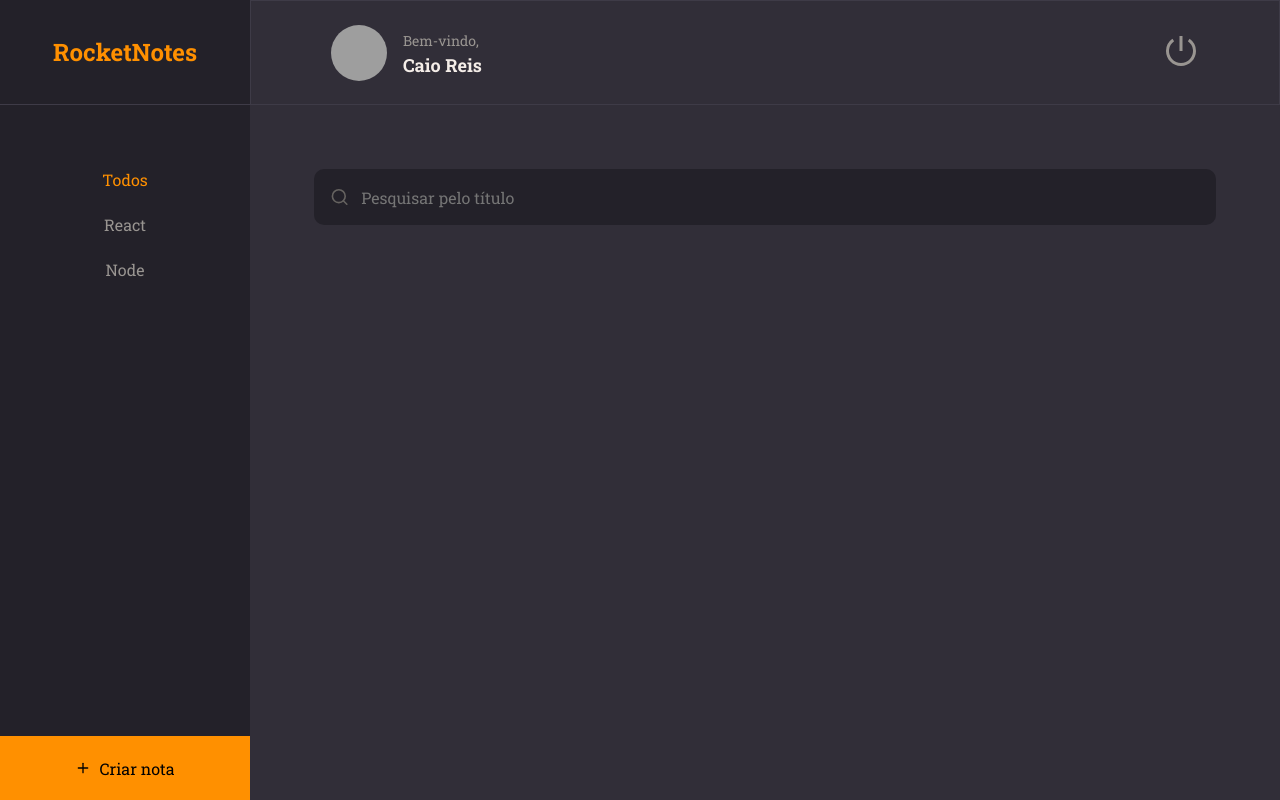
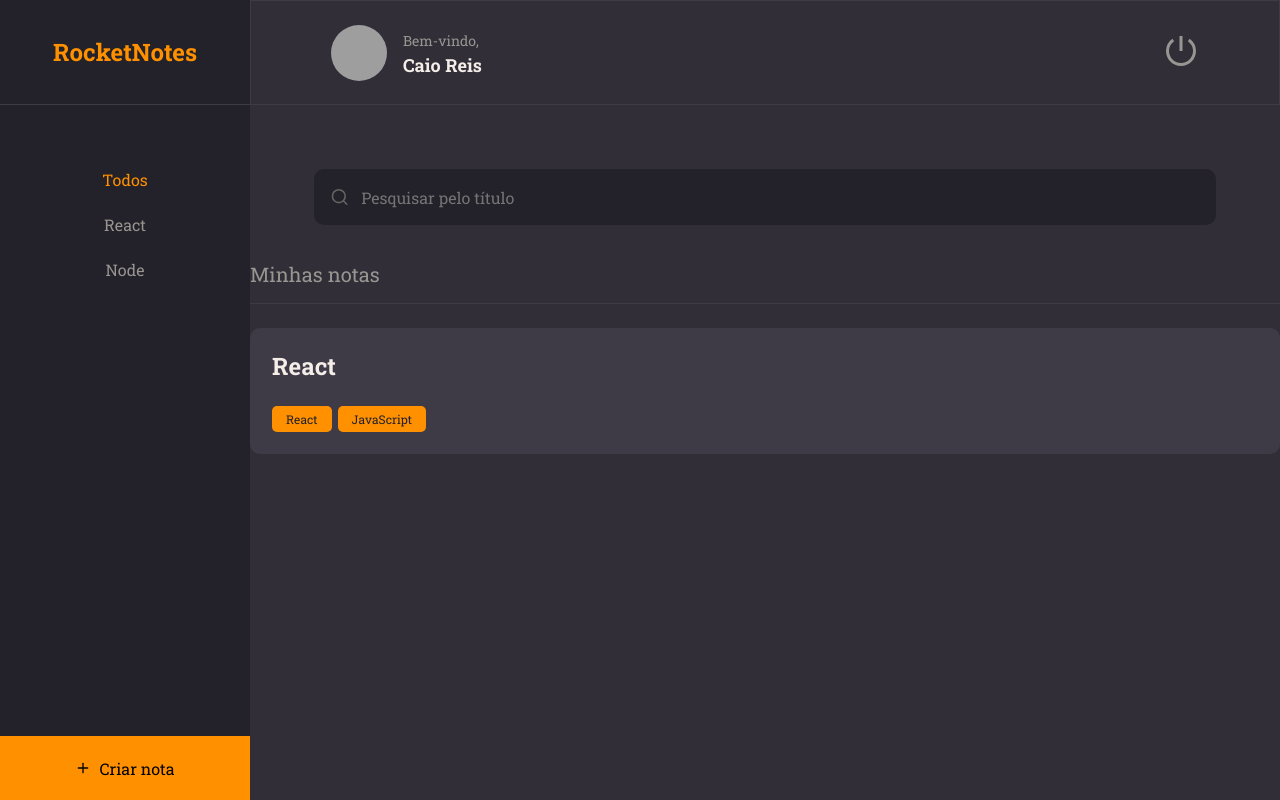
Before and after one commit to iCaioReis/Explorer-Stage09-Atividade-React, a React (Vite) app in the folder rocketnotes/: page / in a window 1280 px wide. Built offline with nearby package versions, Linux system fonts and the light colour scheme; grey boxes are pictures that could not be loaded.

Commit message:
Created component Note

```diff
--- /dev/null
+++ b/rocketnotes/src/components/Note/index.jsx
@@ -0,0 +1,20 @@
+import { Container } from "./styles";
+
+import { Tag } from "../Tag";
+
+export function Note({data, ...rest}){
+    return (
+        <Container {...rest}>
+            <h1>{data.title}</h1>
+
+        {
+            data.tags &&
+            <footer>
+                {
+                    data.tags.map( tag => <Tag key={tag.name} title={tag.name}/>)
+                }
+            </footer>
+        }
+        </Container>
+    );
+};
--- /dev/null
+++ b/rocketnotes/src/components/Note/styles.js
@@ -0,0 +1,26 @@
+import styled from "styled-components";
+
+export const Container = styled.button`
+    width: 100%;
+    background-color: ${({ theme }) => theme.COLORS.BACKGROUND_700};
+
+    border: none;
+    border-radius: 10px;
+
+    padding: 22px;
+    margin-bottom: 16px;
+
+    > h1 {
+        flex: 1;
+        text-align: left;
+        font-weight: 700;
+        font-size: 24px;
+        color: ${({ theme }) => theme.COLORS.WHITE};
+    }
+
+    > footer {
+        width: 100%;
+        display: flex;
+        margin-top: 24px;
+    }
+`;
--- a/rocketnotes/src/components/Tag/index.jsx
+++ b/rocketnotes/src/components/Tag/index.jsx
@@ -1,8 +1,8 @@
 import { Container } from "./styles";
 
-export function Tag({title}) {
+export function Tag({ title, ...rest }) {
     return (
-        <Container>
+        <Container {...rest}>
             {title}
         </Container>
     )
--- a/rocketnotes/src/pages/Home/index.jsx
+++ b/rocketnotes/src/pages/Home/index.jsx
@@ -7,6 +7,7 @@
 import { ButtonText } from '../../components/ButtonText/index.jsx';
 import { Tag } from '../../components/Tag/index.jsx';
 import { Input } from '../../components/Input/index.jsx';
+import { Note } from '../../components/Note/index.jsx';
 
 export function Home() {
 
@@ -16,26 +17,34 @@
         <h1>RocketNotes</h1>
       </Brand>
 
-        <Header/>
+      <Header />
 
       <Menu>
-          <li><ButtonText title={"Todos"} $isactive/></li>
-          <li><ButtonText title={"React"}/></li>
-          <li><ButtonText title={"Node"}/></li>
+        <li><ButtonText title={"Todos"} $isactive /></li>
+        <li><ButtonText title={"React"} /></li>
+        <li><ButtonText title={"Node"} /></li>
 
       </Menu>
 
       <Search>
-          <Input placeholder = "Pesquisar pelo título" icon = {FiSearch} />
-
+        <Input placeholder="Pesquisar pelo título" icon={FiSearch} />
       </Search>
 
       <Content>
+        <Section title={"Minhas notas"}>
+          <Note data={{
+            title: 'React', tags: [
+              {id: '1', name: 'React'},
+              {id: '2', name: 'JavaScript'},
+            ]
+          }} />
+
+        </Section>
 
       </Content>
 
       <NewNote>
-          <FiPlus/>
+        <FiPlus />
         Criar nota
       </NewNote>
     </Container>
```
Lines whose indentation alone changed are shown as unchanged.
